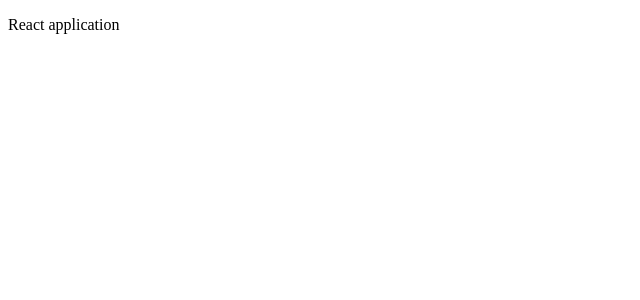
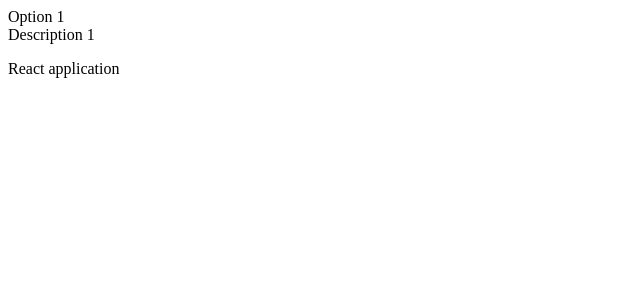
Before and after one commit to polon59/React-Front-end-for-JS-PDF-Invoices-Generator, a React (Create React App) app in the folder application/: page / in a window 1280 px wide. Shown: the top 300 px of the page, without its empty margins (0-640 px from the left). Built offline with nearby package versions, Linux system fonts and the light colour scheme.

Commit message:
Add new simple component - navbar.js

```diff
--- a/application/src/App.js
+++ b/application/src/App.js
@@ -1,4 +1,5 @@
 import React, { Component } from 'react';
+import Navbar from './navbar';
 
 
 class App extends Component {
@@ -6,6 +7,7 @@
     return (
       <div className="App">
         <header className="App-header">
+          <Navbar />
           <p>
             React application
           </p>
--- /dev/null
+++ b/application/src/navbar.js
@@ -0,0 +1,14 @@
+import React, { Component } from 'react';
+
+class Navbar extends Component{
+    render(){
+        return(
+            <div>
+                <div>Option 1</div>
+                <div>Description 1</div>
+            </div>
+        );
+    }
+}
+
+export default Navbar;
```
